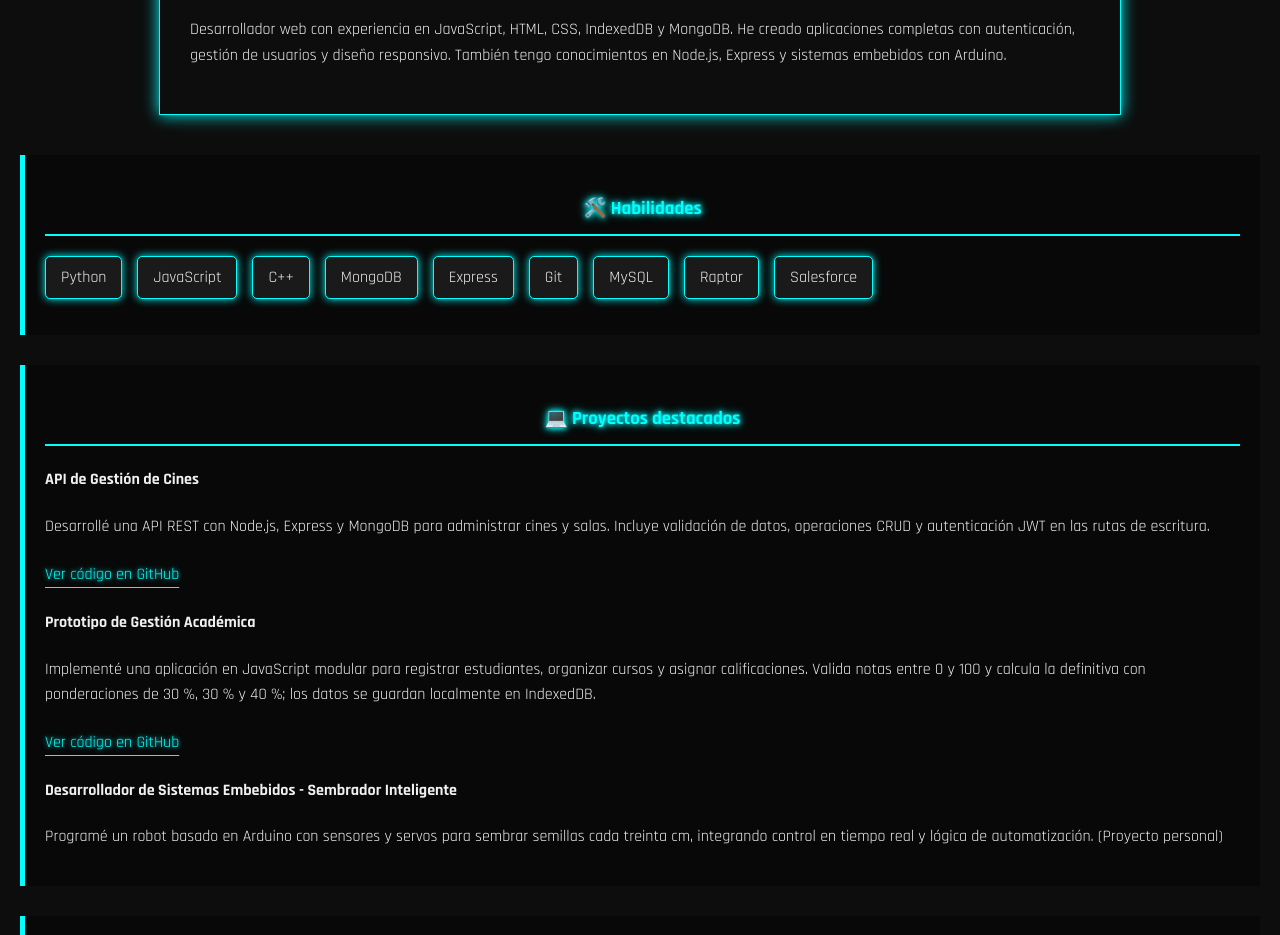
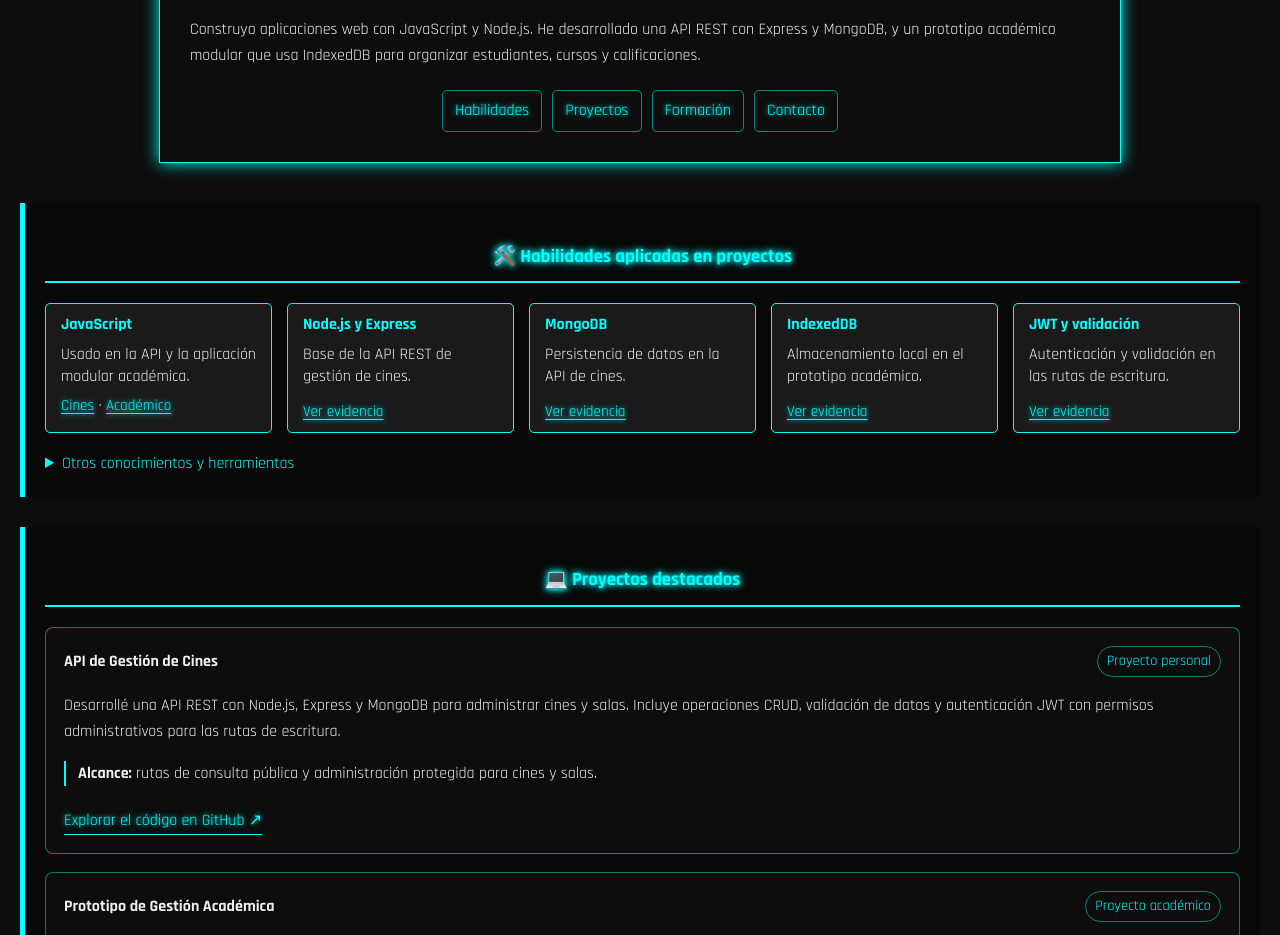
Before and after one commit to josalza902/curriculum-tron, a plain HTML site: page index.html in a window 1280 px wide. Shown: the part 209-1144 px from the top of the page. Drawn offline with Linux system fonts and the light colour scheme.

Commit message:
Improve Tron portfolio evidence and navigation

```diff
--- a/css/styles.css
+++ b/css/styles.css
@@ -82,6 +82,129 @@ a {
     text-shadow: 0 0 5px var(--neon-color);
 }
 
+a:focus-visible, summary:focus-visible {
+    outline: 2px solid var(--text-color);
+    outline-offset: 4px;
+}
+
+.skip-link {
+    position: absolute;
+    top: 8px;
+    left: 8px;
+    z-index: 1100;
+    padding: 8px 12px;
+    color: var(--bg-color);
+    background: var(--neon-color);
+    transform: translateY(-160%);
+}
+
+.skip-link:focus {
+    transform: translateY(0);
+}
+
+.section-nav {
+    display: flex;
+    flex-wrap: wrap;
+    justify-content: center;
+    gap: 10px;
+    margin-top: 22px;
+}
+
+.section-nav a {
+    padding: 7px 12px;
+    border: 1px solid rgba(0, 255, 255, 0.5);
+    border-radius: 5px;
+}
+
+.section-nav a:hover {
+    color: var(--bg-color);
+    background: var(--neon-color);
+    text-shadow: none;
+}
+
+.skill-list {
+    display: grid;
+    grid-template-columns: repeat(auto-fit, minmax(min(100%, 220px), 1fr));
+    align-items: stretch;
+}
+
+.skill-item {
+    display: flex;
+    flex-direction: column;
+    align-items: flex-start;
+    gap: 6px;
+    box-shadow: none;
+}
+
+.skill-item strong {
+    color: var(--neon-color);
+}
+
+.skill-item span {
+    line-height: 1.4;
+}
+
+.skill-item a {
+    margin-top: auto;
+    padding-top: 5px;
+    font-size: 0.95em;
+    text-decoration: underline;
+    text-underline-offset: 3px;
+}
+
+.additional-skills {
+    margin-top: 18px;
+    color: var(--text-color);
+}
+
+.additional-skills summary {
+    width: fit-content;
+    color: var(--neon-color);
+    cursor: pointer;
+}
+
+.additional-skills p {
+    margin: 10px 0 0;
+}
+
+.project-card {
+    margin: 18px 0;
+    padding: 18px;
+    border: 1px solid rgba(0, 255, 255, 0.45);
+    border-radius: 8px;
+    background: rgba(255, 255, 255, 0.025);
+}
+
+.project-card:target {
+    outline: 2px solid var(--neon-color);
+    outline-offset: 4px;
+}
+
+.project-heading {
+    display: flex;
+    flex-wrap: wrap;
+    justify-content: space-between;
+    align-items: center;
+    gap: 8px;
+}
+
+.project-heading h4 {
+    margin: 0;
+}
+
+.project-heading span {
+    padding: 3px 9px;
+    border: 1px solid rgba(0, 255, 255, 0.45);
+    border-radius: 99px;
+    color: var(--neon-color);
+    font-size: 0.9em;
+}
+
+.project-result {
+    padding-left: 12px;
+    border-left: 2px solid var(--neon-color);
+}
+
 .project-link {
     display: inline-block;
     margin-top: 6px;
@@ -91,6 +214,25 @@ a {
 .project-link:focus-visible {
     outline: 2px solid var(--text-color);
     outline-offset: 3px;
+}
+
+@media (max-width: 480px) {
+    .project-card {
+        padding: 14px;
+    }
+
+    .section-nav {
+        gap: 7px;
+    }
+}
+
+@media (prefers-reduced-motion: reduce) {
+    *, *::before, *::after {
+        scroll-behavior: auto !important;
+        animation-duration: 0.01ms !important;
+        animation-iteration-count: 1 !important;
+        transition-duration: 0.01ms !important;
+    }
 }
 
 .contact-links {
--- a/index.html
+++ b/index.html
@@ -3,12 +3,15 @@
 <head>
     <meta charset="UTF-8">
     <meta name="viewport" content="width=device-width, initial-scale=1.0">
-    <title>Jose Esteban Alzate Rojas | Desarrollador Junior Fullstack</title>
-    <meta name="description" content="Portafolio de Jose Esteban Alzate Rojas, desarrollador junior fullstack con experiencia en JavaScript, Node.js y MongoDB." />
+    <title>Jose Esteban Alzate Rojas | Desarrollador Junior Full Stack</title>
+    <meta name="description" content="Portafolio de Jose Esteban Alzate Rojas. Proyectos con JavaScript, Node.js, Express, MongoDB e IndexedDB." />
+    <meta property="og:title" content="Jose Esteban Alzate Rojas | Desarrollador Junior Full Stack" />
+    <meta property="og:description" content="Proyectos de gestión de cines, gestión académica y sistemas embebidos." />
     <link rel="stylesheet" href="css/styles.css">
     <link href="https://fonts.googleapis.com/css2?family=Rajdhani:wght@400;700&display=swap" rel="stylesheet">
 </head>
 <body>
+    <a class="skip-link" href="#contenido">Saltar al contenido</a>
     <div id="loader-wrapper">
         <div class="loader-line-group">
             <div class="loader-line"></div>
@@ -22,40 +25,48 @@
 
     <header class="neon-border">
         <h1>Jose Esteban Alzate Rojas</h1>
-        <h2>Desarrollador Junior Fullstack | JavaScript y Node.js</h2>
-        <p>Desarrollador web con experiencia en JavaScript, HTML, CSS, IndexedDB y MongoDB. He creado aplicaciones completas con autenticación, gestión de usuarios y diseño responsivo. También tengo conocimientos en Node.js, Express y sistemas embebidos con Arduino.</p>
+        <h2>Desarrollador Junior Full Stack | JavaScript, Node.js y MongoDB</h2>
+        <p>Construyo aplicaciones web con JavaScript y Node.js. He desarrollado una API REST con Express y MongoDB, y un prototipo académico modular que usa IndexedDB para organizar estudiantes, cursos y calificaciones.</p>
+        <nav class="section-nav" aria-label="Navegación principal">
+            <a href="#habilidades">Habilidades</a>
+            <a href="#experiencia">Proyectos</a>
+            <a href="#formacion">Formación</a>
+            <a href="#contacto">Contacto</a>
+        </nav>
     </header>
 
-    <main>
+    <main id="contenido">
 
         <section id="habilidades" class="neon-module">
-            <h3>🛠️ Habilidades</h3>
-            <ul>
-                <li>Python</li>
-                <li>JavaScript</li>
-                <li>C++</li>
-                <li>MongoDB</li>
-                <li>Express</li>
-                <li>Git</li>
-                <li>MySQL</li>
-                <li>Raptor</li>
-                <li>Salesforce</li>
+            <h3>🛠️ Habilidades aplicadas en proyectos</h3>
+            <ul class="skill-list">
+                <li class="skill-item"><strong>JavaScript</strong><span>Usado en la API y la aplicación modular académica.</span><span><a href="#proyecto-cines">Cines</a> · <a href="#proyecto-academico">Académico</a></span></li>
+                <li class="skill-item"><strong>Node.js y Express</strong><span>Base de la API REST de gestión de cines.</span><a href="#proyecto-cines">Ver evidencia</a></li>
+                <li class="skill-item"><strong>MongoDB</strong><span>Persistencia de datos en la API de cines.</span><a href="#proyecto-cines">Ver evidencia</a></li>
+                <li class="skill-item"><strong>IndexedDB</strong><span>Almacenamiento local en el prototipo académico.</span><a href="#proyecto-academico">Ver evidencia</a></li>
+                <li class="skill-item"><strong>JWT y validación</strong><span>Autenticación y validación en las rutas de escritura.</span><a href="#proyecto-cines">Ver evidencia</a></li>
             </ul>
+            <details class="additional-skills">
+                <summary>Otros conocimientos y herramientas</summary>
+                <p>Python, C++, Git, MySQL, Raptor y Salesforce.</p>
+            </details>
         </section>
 
         <section id="experiencia" class="neon-module">
             <h3>💻 Proyectos destacados</h3>
 
-            <article>
-                <h4>API de Gestión de Cines</h4>
-                <p>Desarrollé una API REST con Node.js, Express y MongoDB para administrar cines y salas. Incluye validación de datos, operaciones CRUD y autenticación JWT en las rutas de escritura.</p>
-                <a class="project-link" href="https://github.com/josalza902/PROYECTO_Gestion_Cine_Alzate_jose" target="_blank" rel="noopener noreferrer">Ver código en GitHub</a>
+            <article class="project-card" id="proyecto-cines">
+                <div class="project-heading"><h4>API de Gestión de Cines</h4><span>Proyecto personal</span></div>
+                <p>Desarrollé una API REST con Node.js, Express y MongoDB para administrar cines y salas. Incluye operaciones CRUD, validación de datos y autenticación JWT con permisos administrativos para las rutas de escritura.</p>
+                <p class="project-result"><strong>Alcance:</strong> rutas de consulta pública y administración protegida para cines y salas.</p>
+                <a class="project-link" href="https://github.com/josalza902/PROYECTO_Gestion_Cine_Alzate_jose" target="_blank" rel="noopener noreferrer">Explorar el código en GitHub ↗</a>
             </article>
 
-            <article>
-                <h4>Prototipo de Gestión Académica</h4>
-                <p>Implementé una aplicación en JavaScript modular para registrar estudiantes, organizar cursos y asignar calificaciones. Valida notas entre 0 y 100 y calcula la definitiva con ponderaciones de 30 %, 30 % y 40 %; los datos se guardan localmente en IndexedDB.</p>
-                <a class="project-link" href="https://github.com/josalza902/acme-school" target="_blank" rel="noopener noreferrer">Ver código en GitHub</a>
+            <article class="project-card" id="proyecto-academico">
+                <div class="project-heading"><h4>Prototipo de Gestión Académica</h4><span>Proyecto académico</span></div>
+                <p>Implementé una aplicación modular en JavaScript para registrar estudiantes, crear cursos, asignarlos y gestionar calificaciones. Usa IndexedDB, valida notas entre 0 y 100 y calcula la definitiva con ponderaciones de 30 %, 30 % y 40 %.</p>
+                <p class="project-result"><strong>Alcance:</strong> flujo local para organizar cursos y calificaciones desde el navegador.</p>
+                <a class="project-link" href="https://github.com/josalza902/acme-school" target="_blank" rel="noopener noreferrer">Explorar el código en GitHub ↗</a>
             </article>
 
             <article>
@@ -90,7 +101,7 @@
     </main>
 
     <footer class="neon-border">
-        <h3>Contacto e Idiomas</h3>
+        <h3 id="contacto">Contacto e Idiomas</h3>
         <nav class="contact-links" aria-label="Enlaces de contacto">
             <a class="contact-button" href="https://mail.google.com/mail/?view=cm&amp;fs=1&amp;to=joseestebanalzaterojas%40gmail.com" target="_blank" rel="noopener noreferrer">Escríbeme por correo</a>
             <a class="contact-button" href="https://www.linkedin.com/in/jose-esteban-alzate-rojas-b57207353" target="_blank" rel="noopener noreferrer">Ver mi LinkedIn</a>
@@ -115,7 +126,7 @@
                 loaderWrapper.style.display = 'none';
             }, 500); // 500ms coincide con la duración de la transición CSS
 
-        }, 3000); // 3000 milisegundos = 3 segundos de "carga"
+        }, 300); // Muestra el loader brevemente para que el contenido aparezca rápido
     }
 </script>
 </body>
```
